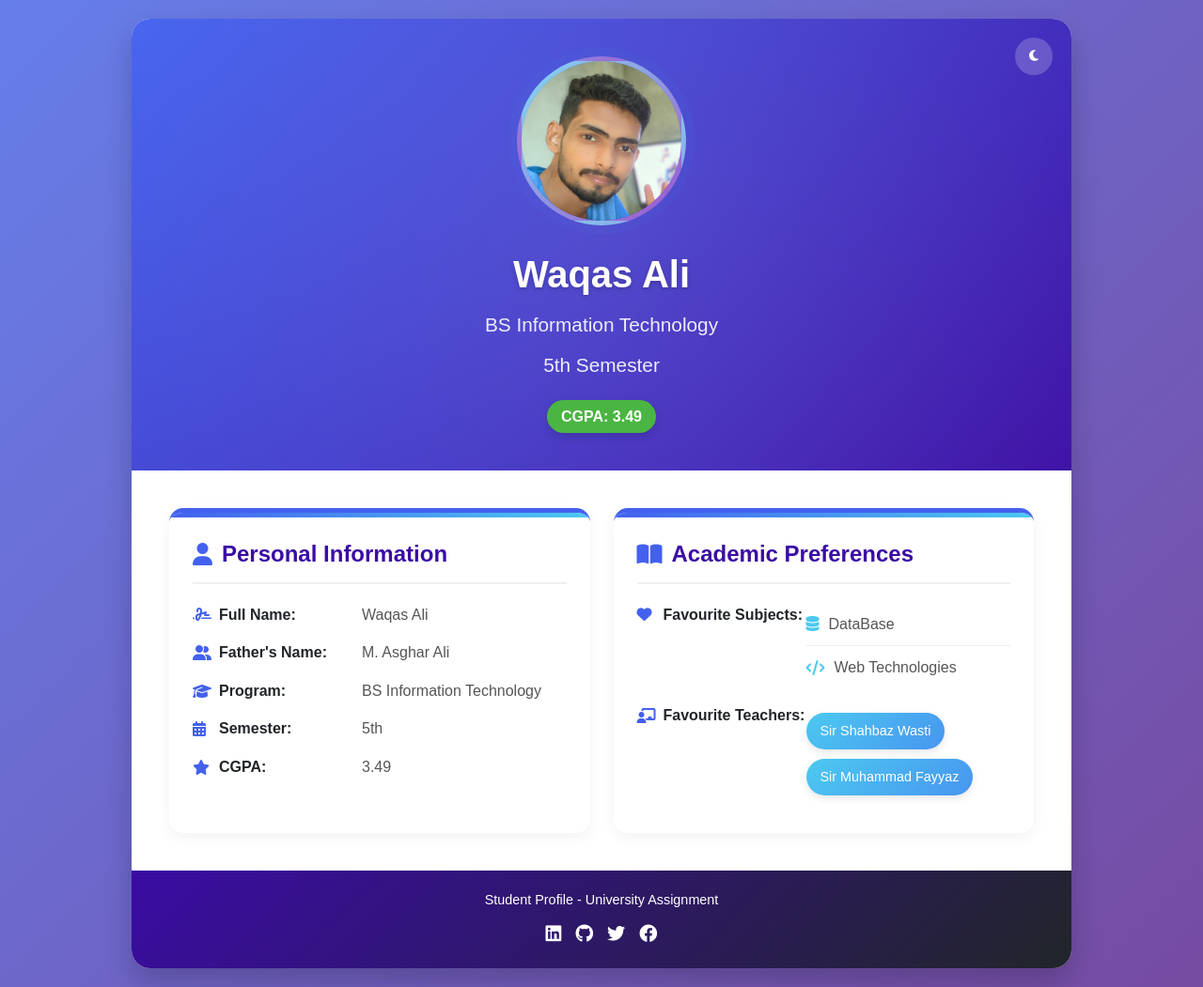
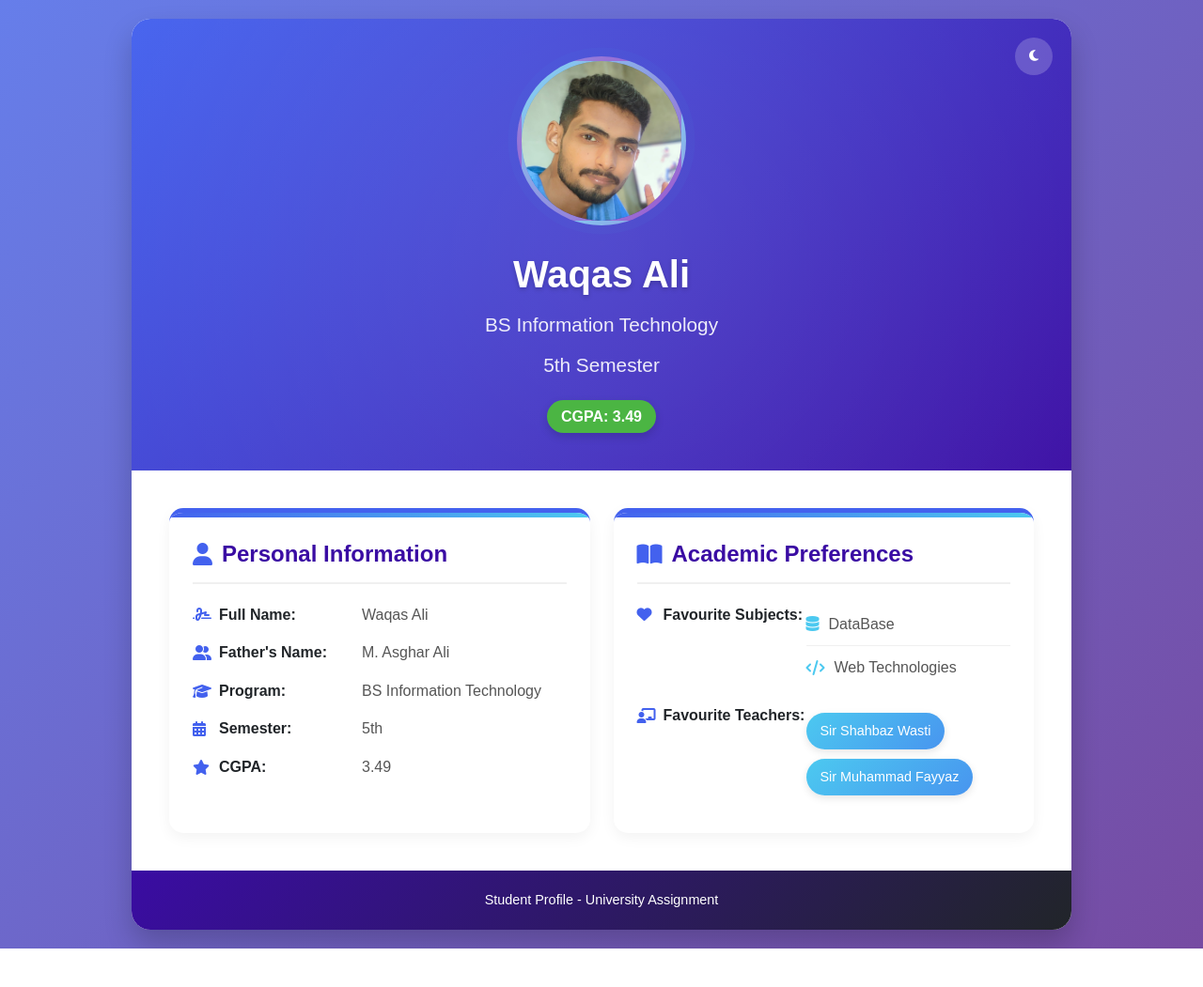
Before and after one commit to waqasali-dev/profile, a plain HTML site: page index.html in a window 1280 px wide. Shown: the whole page at 94% size. After the commit the page ends 1010 px from the top, so only its background shows below. Drawn offline with Linux system fonts and the light colour scheme.

Commit message:
footer objects were removed

```diff
--- a/index.html
+++ b/index.html
@@ -423,12 +423,6 @@
 
         <footer>
             <p>Student Profile - University Assignment</p>
-            <div class="social-links">
-                <a href="#"><i class="fab fa-linkedin"></i></a>
-                <a href="#"><i class="fab fa-github"></i></a>
-                <a href="#"><i class="fab fa-twitter"></i></a>
-                <a href="#"><i class="fab fa-facebook"></i></a>
-            </div>
         </footer>
     </div>
 
```
